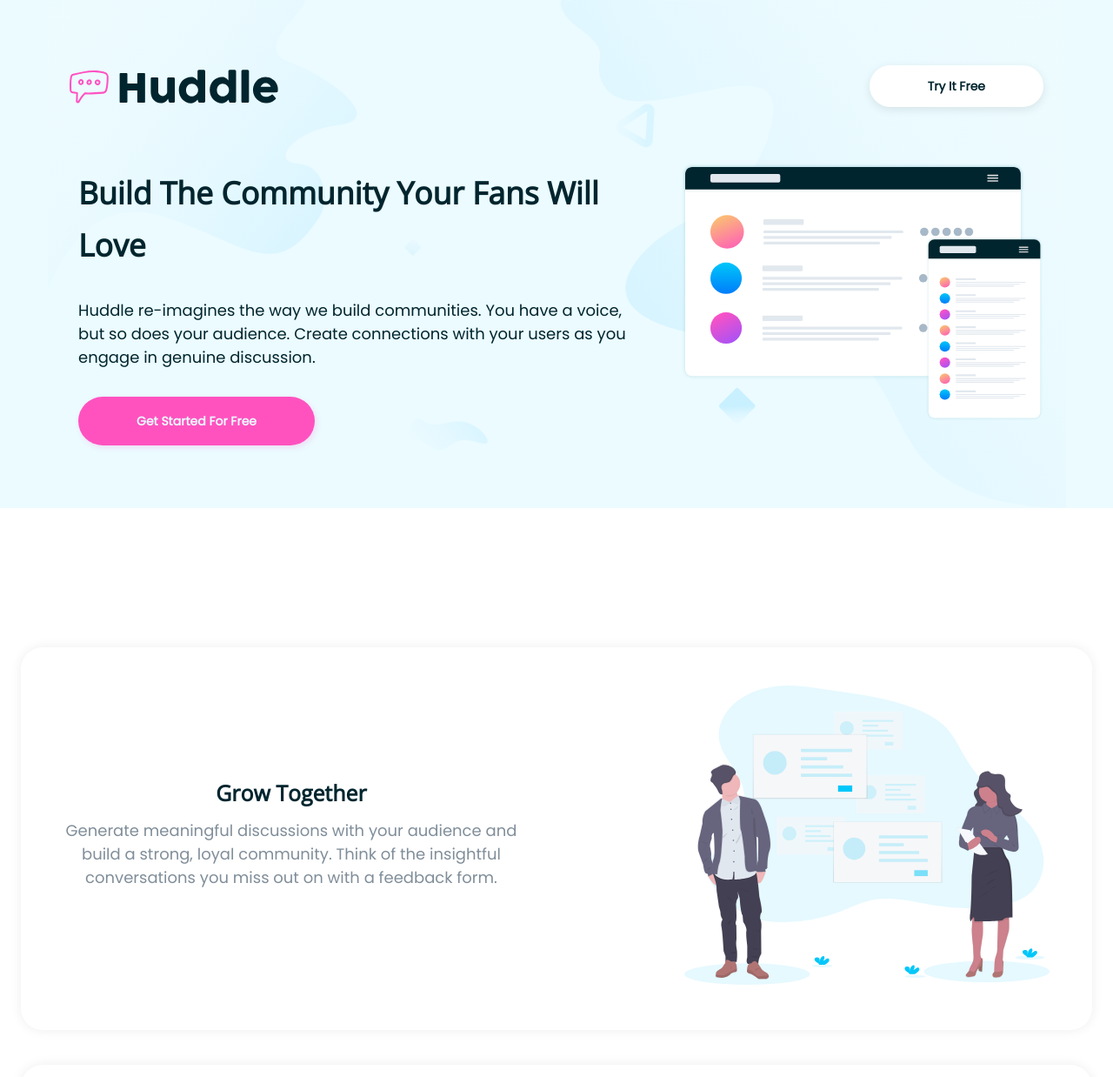
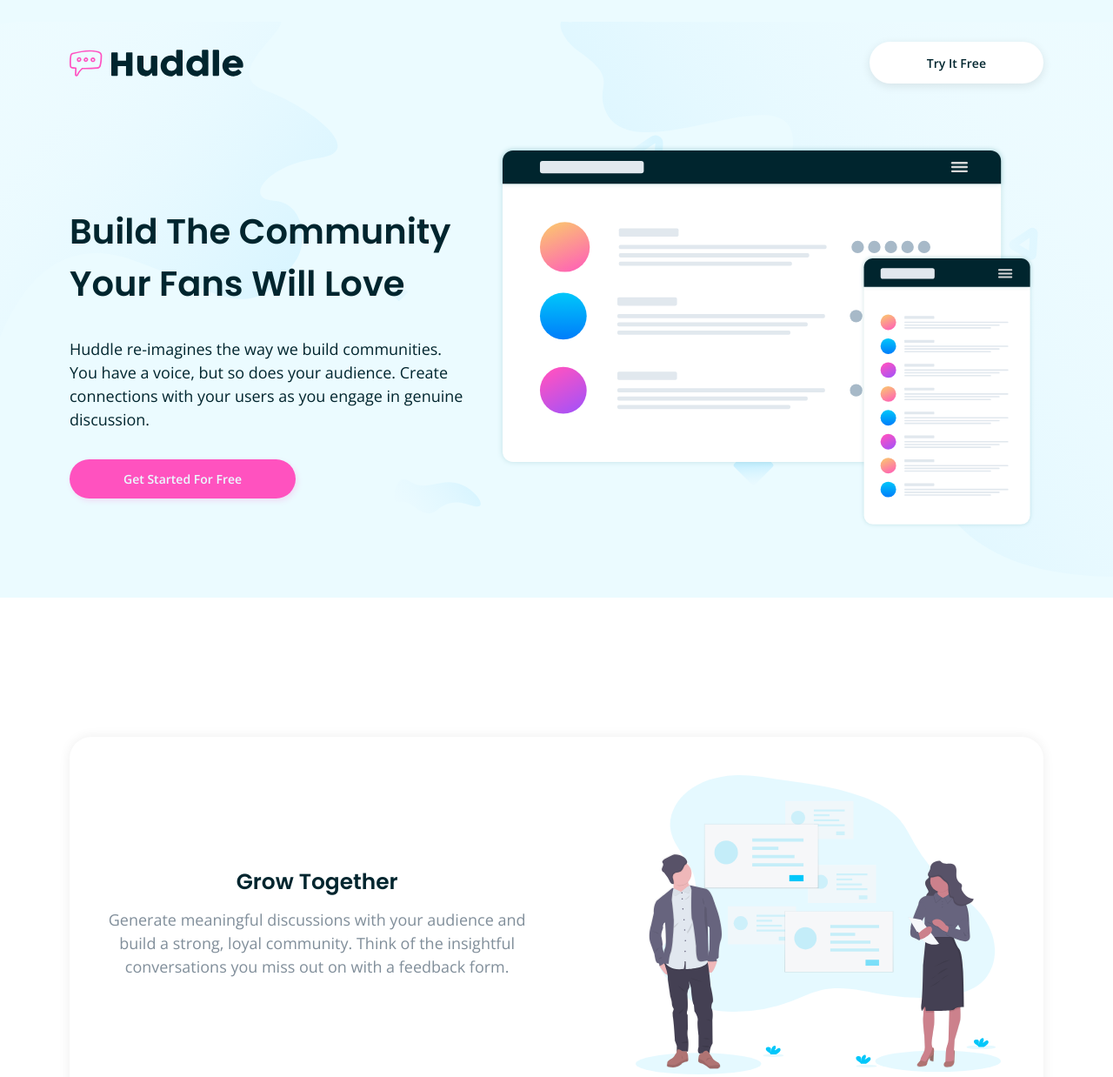
Before and after one commit to guidoderam/frontendmentor-huddle-landing-page-with-alternating-feature-blocks, a website built with webpack: page src/index.html in a window 1280 px wide. Shown: the top 1238 px of the page at 87% size. Built offline with nearby package versions, Linux system fonts and the light colour scheme.

Commit message:
Attempt to make everything pixel perfect

```diff
--- a/src/index.html
+++ b/src/index.html
@@ -4,12 +4,6 @@
     <meta charset="UTF-8" />
     <meta name="viewport" content="width=device-width, initial-scale=1.0" />
     <!-- displays site properly based on user's device -->
-    <link
-      rel="icon"
-      type="image/png"
-      sizes="32x32"
-      href="./images/favicon-32x32.png"
-    />
     <title>
       Frontend Mentor | Huddle landing page with alternating feature blocks
     </title>
@@ -39,6 +33,9 @@
           </div>
           <div class="hero__visual">
             <img
+              srcset="<%= require('~/assets/img/illustration-mockups-mobile.svg') %> 301w,
+                      <%= require('~/assets/img/illustration-mockups.svg') %> 1035w"
+              sizes="(max-width: 767px) 301px, 1035px"
               src="<%= require('~/assets/img/illustration-mockups.svg') %>"
               alt="mockups"
             />
--- a/src/styles/abstracts/_variables.scss
+++ b/src/styles/abstracts/_variables.scss
@@ -4,8 +4,8 @@
 
 /// Regular font family
 /// @type List
-$text-font-stack: 'Poppins';
-$headings-font-stack: 'Open Sans';
+$text-font-stack: 'Open Sans';
+$headings-font-stack: 'Poppins';
 
 $pink: hsl(322, 100%, 66%);
 $pale-cyan: hsl(193, 100%, 96%);
--- a/src/styles/base/_fonts.scss
+++ b/src/styles/base/_fonts.scss
@@ -1,5 +1,5 @@
 // -----------------------------------------------------------------------------
 // This file contains all @font-face declarations, if any.
 // -----------------------------------------------------------------------------
-@import url('https://fonts.googleapis.com/css?family=Poppins&display=swap');
-@import url('https://fonts.googleapis.com/css?family=Open+Sans&display=swap');
+@import url('https://fonts.googleapis.com/css?family=Poppins:400,600&display=swap');
+@import url('https://fonts.googleapis.com/css?family=Open+Sans:400,600&display=swap');
--- a/src/styles/base/_helpers.scss
+++ b/src/styles/base/_helpers.scss
@@ -24,6 +24,11 @@
     padding-left: 20px; /* 3 */
     padding-right: 20px; /* 3 */
     width: 100%; /* 1 */
+
+    @media screen and (min-width: map-get($breakpoints, "medium")) {
+      padding-left: 80px; /* 3 */
+      padding-right: 80px; /* 3 */
+    }
    }
 
   /**
--- a/src/styles/base/_typography.scss
+++ b/src/styles/base/_typography.scss
@@ -27,16 +27,24 @@ h1 {
   font-size: 24px;
   line-height: 36px;
   margin-bottom: 24px;
+  text-align: center;
 
   @media screen and (min-width: map-get($breakpoints, "small")) {
-    font-size: 2.2222222222222223rem;
+    font-size: 40px;
     margin-bottom: 32px;
     line-height: 60px;
+    text-align: left;
   }
 }
 
 h2 {
-  font-size: 1.5555555555555556rem;
-  line-height: 24px;
+  font-size: 28px;
+  line-height: 42px;
   margin-bottom: 16px;
+
+  @media screen and (min-width: map-get($breakpoints, "small")) {
+    font-size: 1.5555555555555556rem;
+    line-height: 24px;
+    margin-bottom: 16px;
+  }
 }
--- a/src/styles/components/_button.scss
+++ b/src/styles/components/_button.scss
@@ -1,7 +1,8 @@
 .btn {
     border-radius: 12px;
     border-width: 0;
-    padding: 6.5px 24.4px;
+    padding: 5px 23.7px;
+    line-height: 14px;
     font-weight: bold;
     font-size: 10px;
     background-color: white;
@@ -10,13 +11,14 @@
 
     @media screen and (min-width: map-get($breakpoints, "small")) {
         font-size: 14px;
-        padding: 16px 67px;
+        line-height: 19px;
+        padding: 14.5px 66px;
         border-radius: 24px;
         box-shadow: 0px 3px 11px rgba(0, 0, 0, 0.0954201);
     }
 
     &--large {
-        padding: 20px 67px;
+        padding: 13px 62px;
         border-radius: 20px;
         box-shadow: 2px 3px 6px rgba(255, 82, 193, 0.166185);
         font-size: 12px;
--- a/src/styles/components/_feature.scss
+++ b/src/styles/components/_feature.scss
@@ -3,12 +3,13 @@
     margin: 40px 0;
     padding: 24px 39px 33px 40px;
     box-shadow: 0px 0px 14px rgba(0, 0, 0, 0.07);
-    border-radius: 25px;
+    border-radius: 16px;
     flex-direction: column;
 
     @media screen and (min-width: map-get($breakpoints, "medium")) {
         flex-direction: row;
         justify-content: space-between;
+        border-radius: 25px;
         align-items: center;
         max-width: 1232px;
         max-height: 440px;
@@ -32,6 +33,15 @@
 
         p {
             color: $gray;
+            font-size: 14px;
+            line-height: 21px;
+            font-style: normal;
+            font-weight: normal;
+
+            @media screen and (min-width: map-get($breakpoints, "medium")) {
+                font-size: 18px;
+                line-height: 27px;
+            }
         }
     }
 
--- a/src/styles/components/_hero.scss
+++ b/src/styles/components/_hero.scss
@@ -11,17 +11,17 @@
 }
 
 .hero {
-    padding: 131px 35px 37px;
+    padding: 109px 15px 37px;
     margin-bottom: 59px;
-    box-sizing: content-box;
 
     @media screen and (min-width: map-get($breakpoints, "medium")) {
         display: flex;
-        padding: 167px 60px 72px 70px;
+        padding: 167px 0 72px 0;
         flex-direction: row;
         justify-content: space-between;
         align-items: center;
         margin-bottom: 160px;
+        margin-right: 10px;
     }
 
     &__content, &__visual {
@@ -33,9 +33,15 @@
     }
 
     &__content {
+        flex-basis: 536px;
         flex-shrink: 1.5;
 
+        @media screen and (min-width: map-get($breakpoints, "medium")) {
+            margin-right: 30px;
+        }
+
         p {
+            max-width: 520px;
             margin-bottom: 32px;
         }
 
@@ -49,16 +55,16 @@
     }
 
     &__visual {
+        flex-basis: 680px;
 
-        @media screen and (min-width: map-get($breakpoints, "medium")) {
-            margin-left: 54px;
+        img {
+            height: 209px;
+            width: auto;
 
-            img {
-                max-width: 680px;
+            @media screen and (min-width: map-get($breakpoints, "medium")) {
+                height: auto;
+                width: 100%;
             }
-        }
-        img {
-            width: 100%;
         }
     }
 }
--- a/src/styles/layout/_footer.scss
+++ b/src/styles/layout/_footer.scss
@@ -21,7 +21,12 @@
     }
 
     &__logo {
-        margin-bottom: 40px;
+        margin-bottom: 24px;
+
+        @media screen and (min-width: map-get($breakpoints, "large")) {
+            margin-bottom: 40px;
+
+        }
 
         img {
             width: 167px;
@@ -92,6 +97,10 @@
         ul {
             margin: 0;
             padding: 0;
+
+            li {
+                margin-bottom: 16px;
+            }
         }
     }
 
--- a/src/styles/layout/_header.scss
+++ b/src/styles/layout/_header.scss
@@ -1,7 +1,7 @@
 header {
     display: flex;
     position: absolute;
-    top: 27px;
+    top: 24px;
     right: 0;
     left: 0;
     max-width: $max-width;
@@ -11,7 +11,8 @@ header {
     align-items: center;
 
     @media screen and (min-width: map-get($breakpoints, "small")) {
-        padding: 48px 80px 71px;
+        padding: 0 80px 0;
+        top: 48px;
     }
 
     .logo {
@@ -19,8 +20,8 @@ header {
         height: 16px;
 
         @media screen and (min-width: map-get($breakpoints, "small")) {
-            width: 240px;
-            height: 39px;
+            width: 200px;
+            height: 31px;
         }
     }
 }
```
Also changed, not shown: src/assets/img/illustration-mockups-mobile.svg (added).
